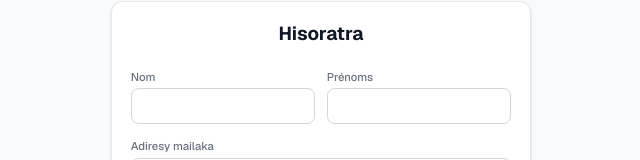
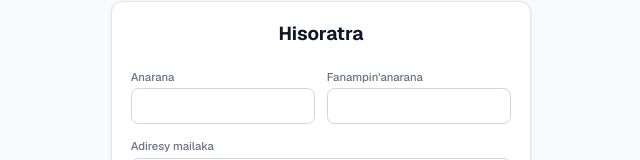
Before and after one commit to RAZAFINDRAVONJYSolofonirinaElyse/tily_application, a Next.js app: page /register in a window 1280 px wide. Shown: the part 198-358 px from the top of the page, without its empty margins (319-959 px from the left). Built offline with nearby package versions, Linux system fonts and the light colour scheme.

Commit message:
fix:bugs

```diff
--- a/app/(auth)/register/page.tsx
+++ b/app/(auth)/register/page.tsx
@@ -99,7 +99,7 @@ export default function RegisterPage() {
         {/* Nom / Prénoms */}
         <div className="grid grid-cols-2 gap-3">
           <div>
-            <label className="mb-1 block text-xs font-medium text-gray-500">Nom</label>
+            <label className="mb-1 block text-xs font-medium text-gray-500">Anarana</label>
             <input
               value={form.nom} onChange={e => updateField('nom', e.target.value)}
               className={`w-full ${errClass('nom')}`} disabled={loading}
@@ -107,7 +107,7 @@ export default function RegisterPage() {
             <E k="nom" />
           </div>
           <div>
-            <label className="mb-1 block text-xs font-medium text-gray-500">Prénoms</label>
+            <label className="mb-1 block text-xs font-medium text-gray-500">Fanampin'anarana</label>
             <input
               value={form.prenoms} onChange={e => updateField('prenoms', e.target.value)}
               className={`w-full ${errClass('prenoms')}`} disabled={loading}
```
